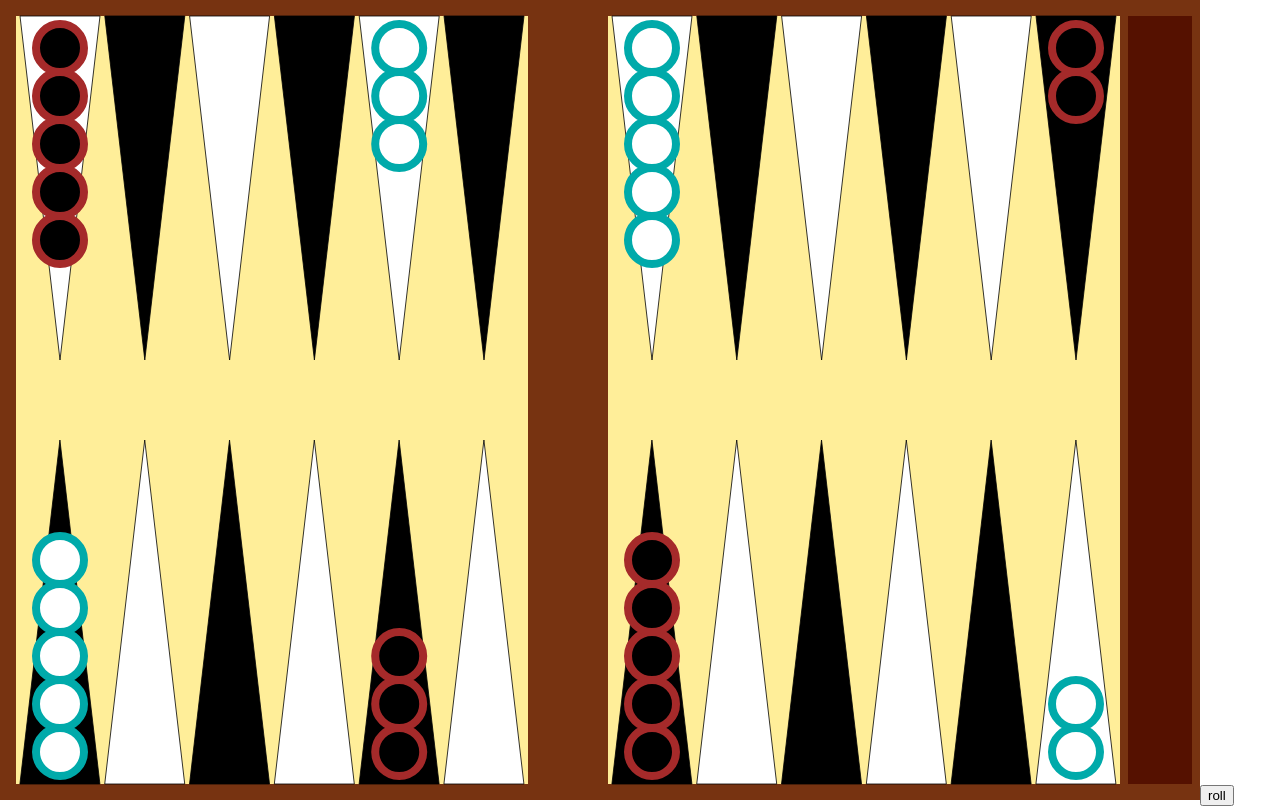
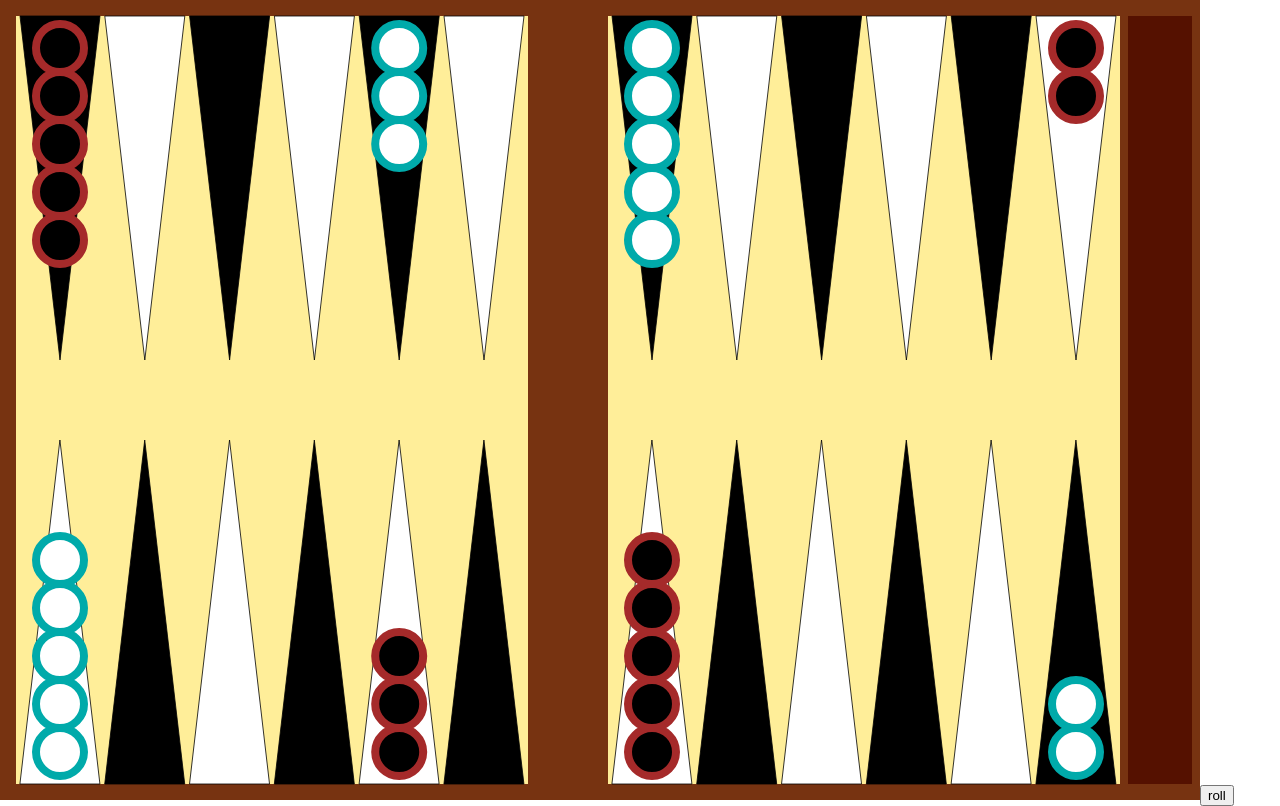
Before and after one commit to nikfrank/react-sheshbesh-cp, a React (Create React App) app: page / in a window 1280 px wide. Built offline with nearby package versions, Linux system fonts and the light colour scheme.

Commit message:
building the board started notes

```diff
--- a/src/App.css
+++ b/src/App.css
@@ -33,34 +33,34 @@ rect.black-home {
   fill: brown;
 }
 
-g.selected-chip-0:first-of-type polygon:nth-child(12),
-g.selected-chip-2:first-of-type polygon:nth-child(10),
-g.selected-chip-4:first-of-type polygon:nth-child(8),
-g.selected-chip-6:first-of-type polygon:nth-child(6),
-g.selected-chip-8:first-of-type polygon:nth-child(4),
-g.selected-chip-10:first-of-type polygon:nth-child(2),
+g.selected-chip-0:first-of-type polygon:nth-child(1),
+g.selected-chip-2:first-of-type polygon:nth-child(3),
+g.selected-chip-4:first-of-type polygon:nth-child(5),
+g.selected-chip-6:first-of-type polygon:nth-child(7),
+g.selected-chip-8:first-of-type polygon:nth-child(9),
+g.selected-chip-10:first-of-type polygon:nth-child(11),
 
-g.selected-chip-12:nth-of-type(2) polygon:nth-child(12),
-g.selected-chip-14:nth-of-type(2) polygon:nth-child(10),
-g.selected-chip-16:nth-of-type(2) polygon:nth-child(8),
-g.selected-chip-18:nth-of-type(2) polygon:nth-child(6),
-g.selected-chip-20:nth-of-type(2) polygon:nth-child(4),
-g.selected-chip-22:nth-of-type(2) polygon:nth-child(2) {
+g.selected-chip-12:nth-of-type(2) polygon:nth-child(1),
+g.selected-chip-14:nth-of-type(2) polygon:nth-child(3),
+g.selected-chip-16:nth-of-type(2) polygon:nth-child(5),
+g.selected-chip-18:nth-of-type(2) polygon:nth-child(7),
+g.selected-chip-20:nth-of-type(2) polygon:nth-child(9),
+g.selected-chip-22:nth-of-type(2) polygon:nth-child(11) {
   fill: #880;
 }
 
-g.selected-chip-1:first-of-type polygon:nth-child(11),
-g.selected-chip-3:first-of-type polygon:nth-child(9),
-g.selected-chip-5:first-of-type polygon:nth-child(7),
-g.selected-chip-7:first-of-type polygon:nth-child(5),
-g.selected-chip-9:first-of-type polygon:nth-child(3),
-g.selected-chip-11:first-of-type polygon:nth-child(1),
+g.selected-chip-1:first-of-type polygon:nth-child(2),
+g.selected-chip-3:first-of-type polygon:nth-child(4),
+g.selected-chip-5:first-of-type polygon:nth-child(6),
+g.selected-chip-7:first-of-type polygon:nth-child(8),
+g.selected-chip-9:first-of-type polygon:nth-child(10),
+g.selected-chip-11:first-of-type polygon:nth-child(12),
 
-g.selected-chip-13:nth-of-type(2) polygon:nth-child(11),
-g.selected-chip-15:nth-of-type(2) polygon:nth-child(9),
-g.selected-chip-17:nth-of-type(2) polygon:nth-child(7),
-g.selected-chip-19:nth-of-type(2) polygon:nth-child(5),
-g.selected-chip-21:nth-of-type(2) polygon:nth-child(3),
-g.selected-chip-23:nth-of-type(2) polygon:nth-child(1) {
+g.selected-chip-13:nth-of-type(2) polygon:nth-child(2),
+g.selected-chip-15:nth-of-type(2) polygon:nth-child(4),
+g.selected-chip-17:nth-of-type(2) polygon:nth-child(6),
+g.selected-chip-19:nth-of-type(2) polygon:nth-child(8),
+g.selected-chip-21:nth-of-type(2) polygon:nth-child(10),
+g.selected-chip-23:nth-of-type(2) polygon:nth-child(12) {
   fill: #ff0;
 }
--- a/src/Board.js
+++ b/src/Board.js
@@ -45,26 +45,39 @@ const Board = ({
           fill='#731'
     />
 
-
     {[0, 180].map(angle=> (
       <g key={angle} className={'selected-chip-'+selectedChip}
          style={{ transform: 'rotate('+angle+'deg)', transformOrigin:'47.33% 50%' }}>
-        <polygon points='25,20 125,20 75,450' className='white-triangle' />
-        <polygon points='131,20 231,20 181,450' className='black-triangle' />
-        <polygon points='237,20 337,20 287,450' className='white-triangle' />
-        <polygon points='343,20 443,20 393,450' className='black-triangle' />
-        <polygon points='449,20 549,20 499,450' className='white-triangle' />
-        <polygon points='555,20 655,20 605,450' className='black-triangle' />
-
-        <polygon points='765,20 865,20 815,450' className='white-triangle' />
-        <polygon points='871,20 971,20 921,450' className='black-triangle' />
-        <polygon points='977,20 1077,20 1027,450' className='white-triangle' />
-        <polygon points='1083,20 1183,20 1133,450' className='black-triangle' />
-        <polygon points='1189,20 1289,20 1239,450' className='white-triangle' />
-        <polygon points='1295,20 1395,20 1345,450' className='black-triangle' />
+        {[...Array(12)].map((_, i)=>(
+          <polygon key={i}
+                   points={`${centers[i]-50},20 ${centers[i]+50},20 ${centers[i]},450`}
+                   className={(i%2 ? 'black' : 'white')+'-triangle'} />
+        ))}
       </g>
     ))}
 
+    {
+      chips.map((chip, i)=> (
+        <g key={i}>
+          {[...Array(Math.abs(chip))].map((_, c)=> (
+            <circle key={c} cx={centers[i]}
+                    cy={ i < 12 ? (
+                        60 + (60 - 5*Math.max(0, Math.abs(chip)-6))*c
+                    ) : (
+                        940 - (60 - 5*Math.max(0, Math.abs(chip)-6))*c
+                    ) } r={30}
+                    className={chip < 0 ? 'white-chip' : 'black-chip'}/>
+          ))}
+        </g>
+      ))
+    }
+
+  </svg>
+);
+
+export default Board;
+
+/*
     {
       chips.map((chip, i)=> (
         <g key={i}>
@@ -116,3 +129,4 @@ const Board = ({
 );
 
 export default Board;
+//*/
```
Also changed, not shown: 1 other file (tests, documents, lock files or other folders).
